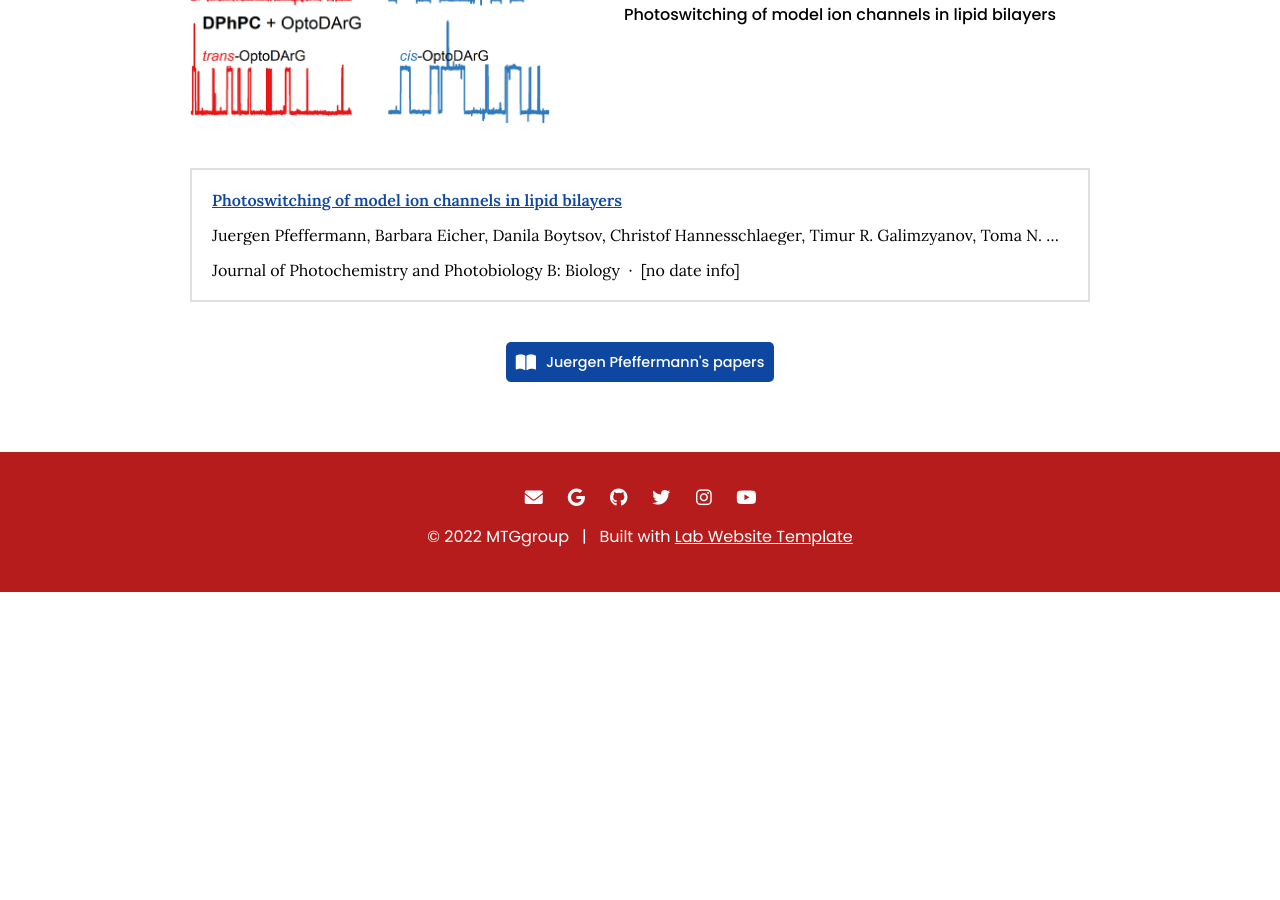
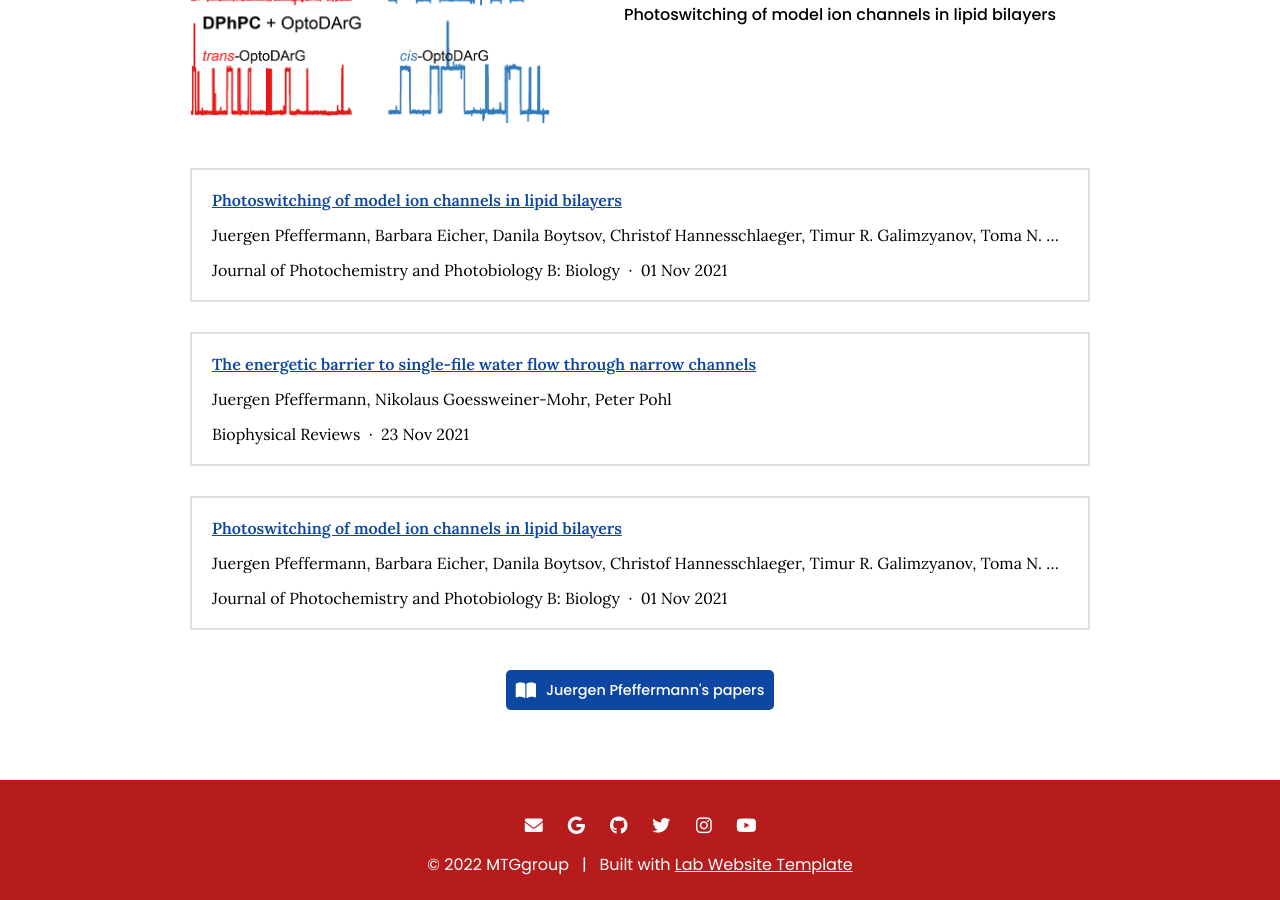
Before and after one commit to juergen-pfeffermann/website, a Jekyll site: the page built from _members/juergen-pfeffermann.md, in a window 1280 px wide and 900 px high, scrolled down 1187 px. Built offline with Jekyll 4.4.1, drawn with Linux system fonts in a browser that asks for light colours; before the commit the page ends 1779 px from its top, so only the background shows below that.

Commit message:
Generate citations

```diff
--- a/_data/citations.yaml
+++ b/_data/citations.yaml
@@ -14,10 +14,36 @@
   - Sergey A. Akimov
   - Peter Pohl
   publisher: 'Journal of Photochemistry and Photobiology B: Biology'
-  date: ''
+  date: '2021-11-01'
   link: https://doi.org/gqxxsc
-  image: https://ars.els-cdn.com/content/image/1-s2.0-S1011134421001998-gr5_lrg.jpg
-  extra-links:
-  - type: manubot
-  tags: null
-  _cache: 06ab2ca32b0e3b127b237170b5ce0911604988b5ab8a178b78909342f26391e7
+  _cache: fac294e982c3a84ac88a7e9a66986a6818be454733ddd56ed93da3baf091438c
+- id: doi:10.1007/s12551-021-00875-w
+  title: The energetic barrier to single-file water flow through narrow channels
+  authors:
+  - Juergen Pfeffermann
+  - Nikolaus Goessweiner-Mohr
+  - Peter Pohl
+  publisher: Biophysical Reviews
+  date: '2021-11-23'
+  link: https://doi.org/gqx4s2
+  orcid: 0000-0002-6184-6101
+  page: juergen-pfeffermann
+  _cache: 26cf3c87e6c8140e5e9bb946b8aad6c4d807ad279296a5a967755d0c7db1c4ca
+- id: doi:10.1016/j.jphotobiol.2021.112320
+  title: Photoswitching of model ion channels in lipid bilayers
+  authors:
+  - Juergen Pfeffermann
+  - Barbara Eicher
+  - Danila Boytsov
+  - Christof Hannesschlaeger
+  - Timur R. Galimzyanov
+  - Toma N. Glasnov
+  - Georg Pabst
+  - Sergey A. Akimov
+  - Peter Pohl
+  publisher: 'Journal of Photochemistry and Photobiology B: Biology'
+  date: '2021-11-01'
+  link: https://doi.org/gqxxsc
+  orcid: 0000-0002-6184-6101
+  page: juergen-pfeffermann
+  _cache: 5961656c395b69710cd4e3046c072725d2123bbf3ea2679720781012738f3b0d
```
